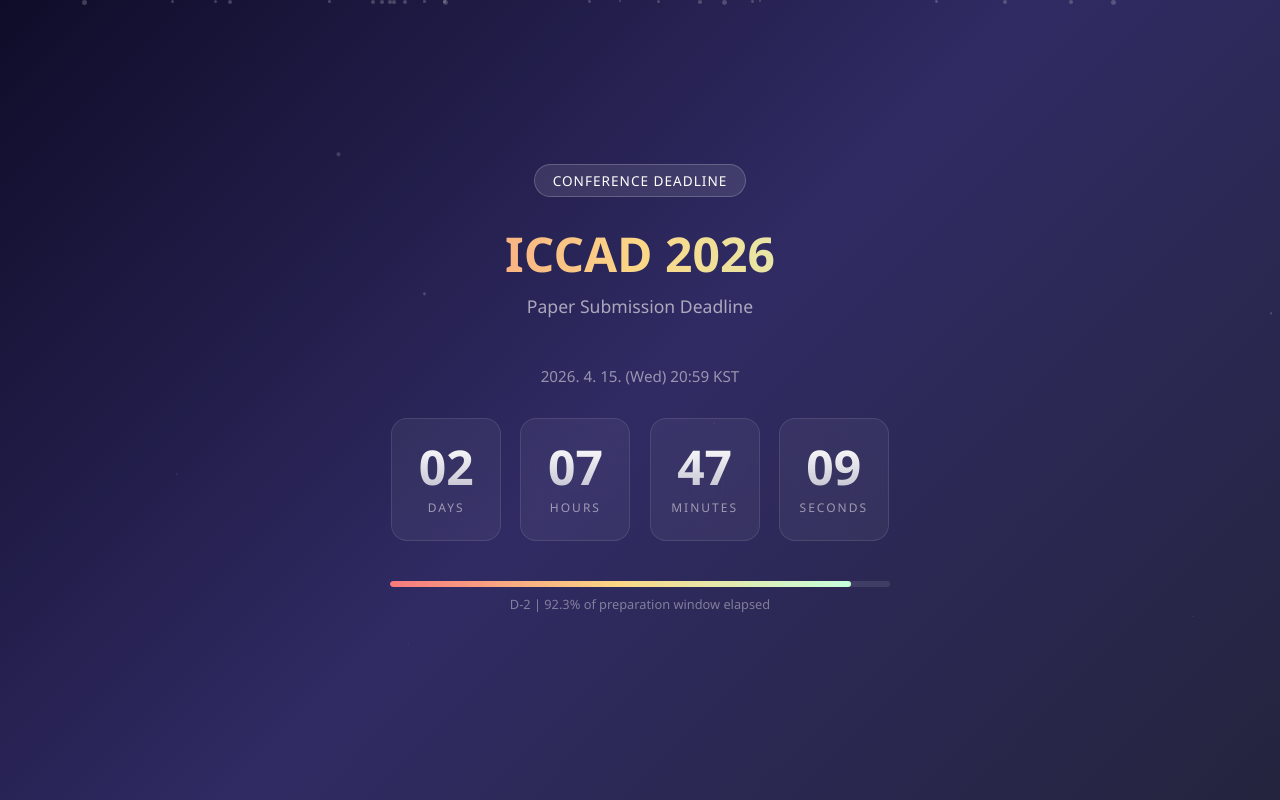
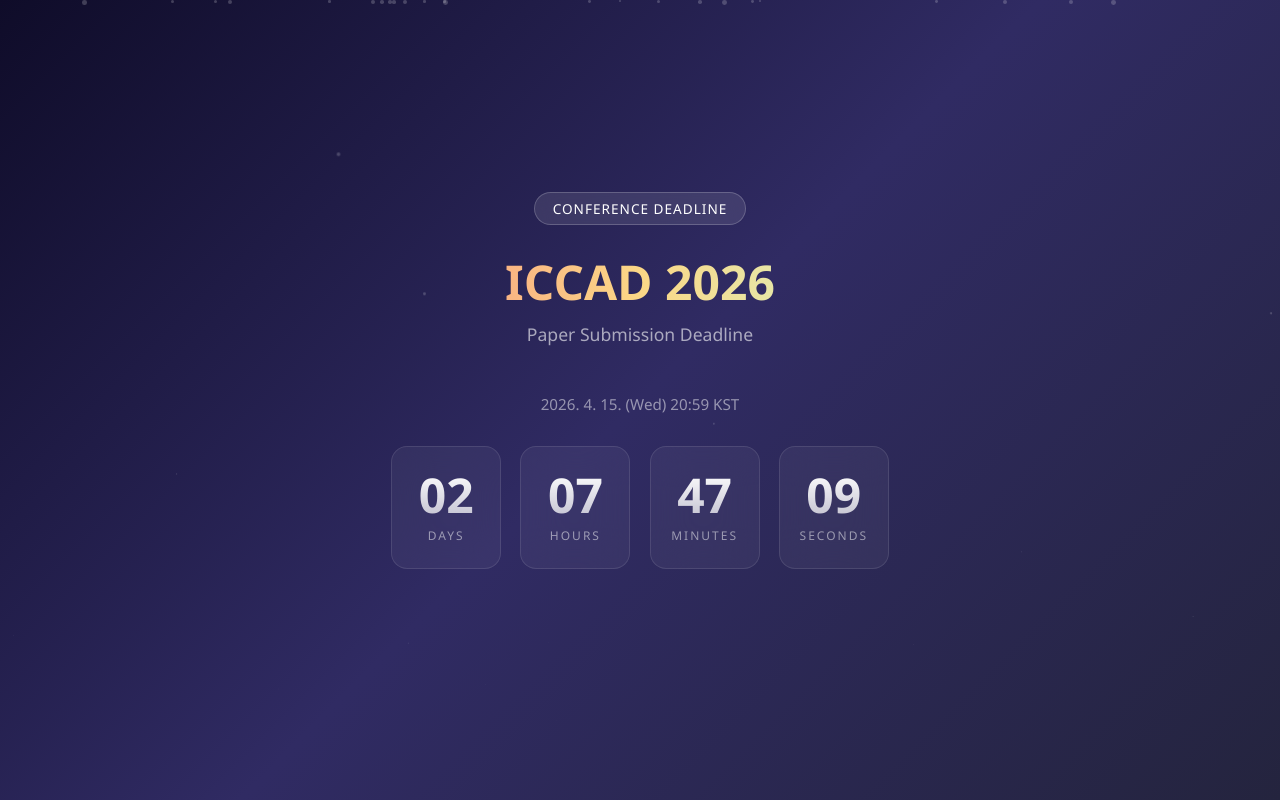
Before and after one commit to HanChangHun/iccad-countdown, a plain HTML site: page index.html in a window 1280 px wide. Drawn offline with Linux system fonts and the light colour scheme.

Commit message:
Remove progress bar

```diff
--- a/index.html
+++ b/index.html
@@ -103,32 +103,6 @@
       margin-top: 0.5rem;
     }
 
-    .progress-wrapper {
-      width: 100%;
-      max-width: 500px;
-      margin: 0 auto 1.5rem;
-    }
-
-    .progress-bar {
-      width: 100%;
-      height: 6px;
-      background: rgba(255, 255, 255, 0.1);
-      border-radius: 3px;
-      overflow: hidden;
-    }
-
-    .progress-fill {
-      height: 100%;
-      background: linear-gradient(to right, #f7797d, #FBD786, #C6FFDD);
-      border-radius: 3px;
-      transition: width 1s linear;
-    }
-
-    .progress-text {
-      font-size: 0.8rem;
-      color: rgba(255, 255, 255, 0.4);
-      margin-top: 0.5rem;
-    }
 
     .expired {
       font-size: 2rem;
@@ -200,20 +174,11 @@
       </div>
     </div>
 
-    <div class="progress-wrapper">
-      <div class="progress-bar">
-        <div class="progress-fill" id="progressFill" style="width: 0%"></div>
-      </div>
-      <p class="progress-text" id="progressText"></p>
-    </div>
   </div>
 
   <script>
     // ICCAD deadline: 2026-04-15 20:59:00 KST (UTC+9)
     const DEADLINE = new Date('2026-04-15T20:59:00+09:00').getTime();
-    // Rough start reference: 30 days before deadline for progress bar
-    const TOTAL_SPAN = 30 * 24 * 60 * 60 * 1000;
-    const START = DEADLINE - TOTAL_SPAN;
 
     function pad(n) {
       return String(n).padStart(2, '0');
@@ -226,8 +191,6 @@
       if (diff <= 0) {
         document.getElementById('countdown').innerHTML =
           '<p class="expired">Submission Closed!</p>';
-        document.getElementById('progressFill').style.width = '100%';
-        document.getElementById('progressText').textContent = 'Deadline has passed.';
         return;
       }
 
@@ -240,13 +203,6 @@
       document.getElementById('hours').textContent = pad(hours);
       document.getElementById('minutes').textContent = pad(minutes);
       document.getElementById('seconds').textContent = pad(seconds);
-
-      // Progress bar
-      const elapsed = now - START;
-      const pct = Math.min(Math.max((elapsed / TOTAL_SPAN) * 100, 0), 100);
-      document.getElementById('progressFill').style.width = pct.toFixed(2) + '%';
-      document.getElementById('progressText').textContent =
-        `D-${days} | ${pct.toFixed(1)}% of preparation window elapsed`;
 
       requestAnimationFrame(update);
     }
```
